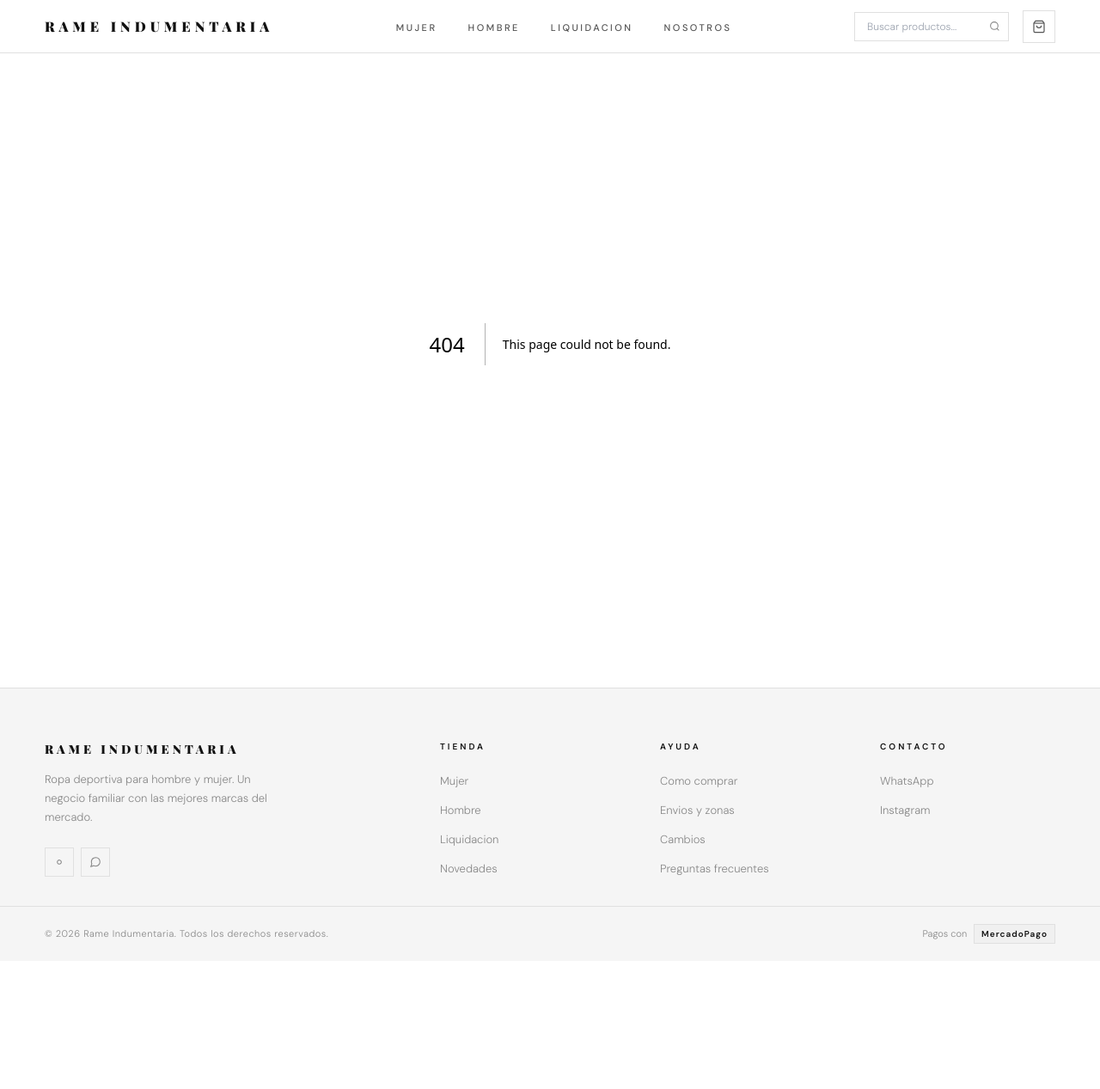
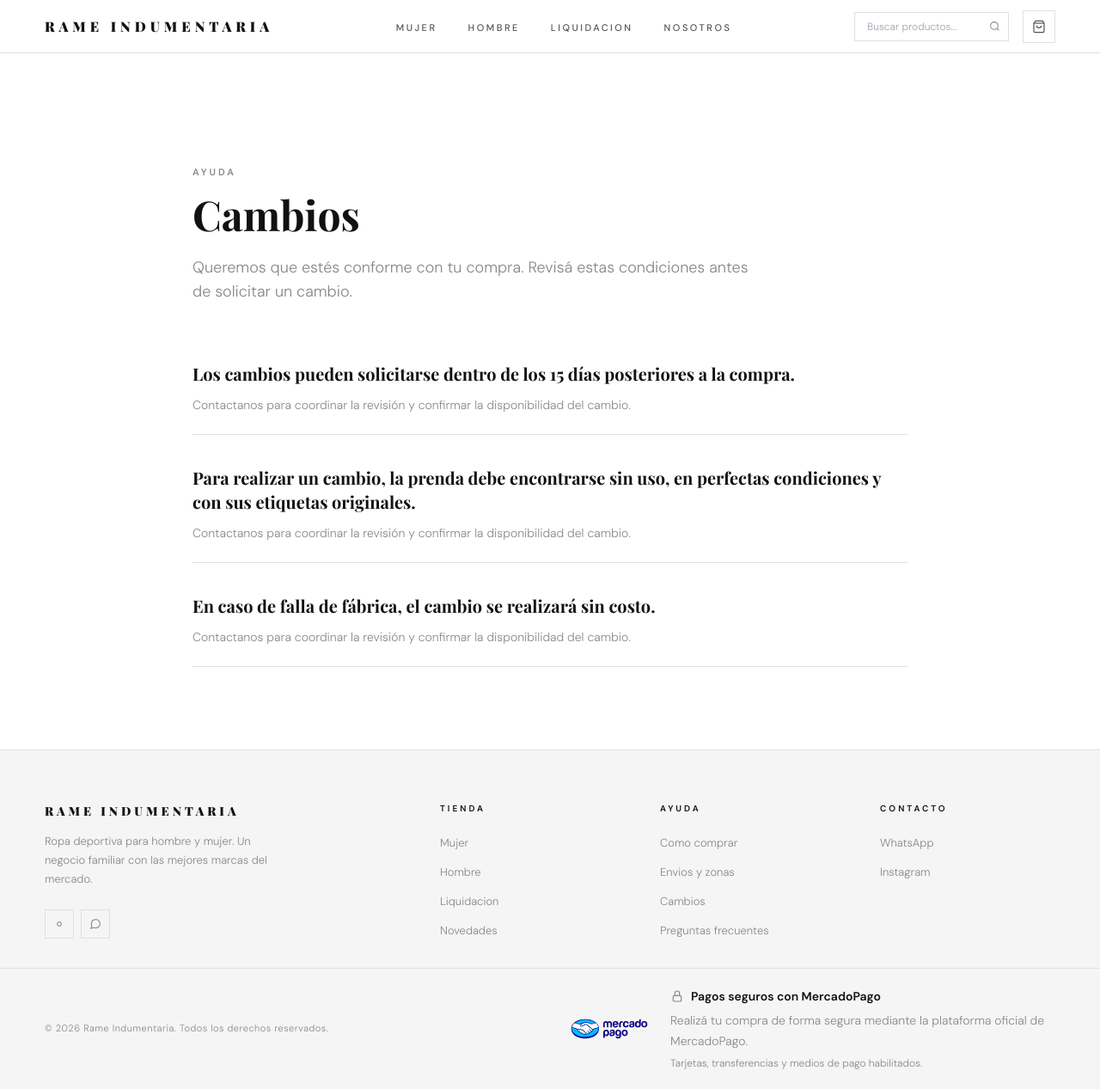
Before and after one commit to LucasDar43/rame-frontend, a Next.js app: page /cambios in a window 1280 px wide. Before the commit this address had no page. Shown: the whole page at 86% size. Before the commit the page ends 1118 px from the top, so only its background shows below. Built offline with nearby package versions, Linux system fonts and the light colour scheme.

Commit message:
feat(ui): mejorar footer y agregar paginas informativas de ayuda

```diff
--- /dev/null
+++ b/src/app/cambios/page.tsx
@@ -0,0 +1,42 @@
+const condiciones = [
+  'Los cambios pueden solicitarse dentro de los 15 días posteriores a la compra.',
+  'Para realizar un cambio, la prenda debe encontrarse sin uso, en perfectas condiciones y con sus etiquetas originales.',
+  'En caso de falla de fábrica, el cambio se realizará sin costo.',
+];
+
+export default function CambiosPage() {
+  return (
+    <main className="min-h-screen bg-white pt-24">
+      <section className="mx-auto max-w-4xl px-4 py-16 sm:px-6 lg:px-8 lg:py-24">
+        <p className="mb-4 text-[11px] font-semibold uppercase tracking-[3px] text-[var(--gray)]">
+          Ayuda
+        </p>
+        <h1
+          className="mb-6 text-4xl font-bold leading-tight text-[var(--black)] sm:text-5xl"
+          style={{ fontFamily: 'var(--font-playfair)' }}
+        >
+          Cambios
+        </h1>
+        <p className="max-w-2xl text-base leading-8 text-[var(--gray)] sm:text-lg">
+          Queremos que estés conforme con tu compra. Revisá estas condiciones antes de solicitar un cambio.
+        </p>
+
+        <ul className="mt-12 space-y-4">
+          {condiciones.map((condicion) => (
+            <li key={condicion} className="border-b border-[var(--border)] py-5">
+              <h2
+                className="text-xl font-bold text-[var(--black)]"
+                style={{ fontFamily: 'var(--font-playfair)' }}
+              >
+                {condicion}
+              </h2>
+              <p className="mt-2 text-sm leading-7 text-[var(--gray)]">
+                Contactanos para coordinar la revisión y confirmar la disponibilidad del cambio.
+              </p>
+            </li>
+          ))}
+        </ul>
+      </section>
+    </main>
+  );
+}
--- /dev/null
+++ b/src/app/como-comprar/page.tsx
@@ -0,0 +1,45 @@
+const pasos = [
+  'Explorá el catálogo y elegí tus productos favoritos.',
+  'Seleccioná talle y color según disponibilidad.',
+  'Agregá los productos al carrito.',
+  'Completá tus datos de contacto y envío.',
+  'Realizá el pago de forma segura mediante MercadoPago.',
+  'Recibirás la confirmación de tu compra una vez aprobado el pago.',
+];
+
+export default function ComoComprarPage() {
+  return (
+    <main className="min-h-screen bg-white pt-24">
+      <section className="mx-auto max-w-4xl px-4 py-16 sm:px-6 lg:px-8 lg:py-24">
+        <p className="mb-4 text-[11px] font-semibold uppercase tracking-[3px] text-[var(--gray)]">
+          Ayuda
+        </p>
+        <h1
+          className="mb-6 text-4xl font-bold leading-tight text-[var(--black)] sm:text-5xl"
+          style={{ fontFamily: 'var(--font-playfair)' }}
+        >
+          Cómo comprar
+        </h1>
+        <p className="max-w-2xl text-base leading-8 text-[var(--gray)] sm:text-lg">
+          Comprar en Rame Indumentaria es simple. Seguí estos pasos para completar tu pedido de forma rápida y segura.
+        </p>
+
+        <div className="mt-12 space-y-4">
+          {pasos.map((paso, index) => (
+            <div key={paso} className="border-b border-[var(--border)] py-5">
+              <span className="text-xs font-semibold uppercase tracking-[2px] text-[var(--gray)]">
+                Paso {index + 1}
+              </span>
+              <h2
+                className="mt-3 text-xl font-bold text-[var(--black)]"
+                style={{ fontFamily: 'var(--font-playfair)' }}
+              >
+                {paso}
+              </h2>
+            </div>
+          ))}
+        </div>
+      </section>
+    </main>
+  );
+}
--- /dev/null
+++ b/src/app/envios-y-zonas/page.tsx
@@ -0,0 +1,43 @@
+const puntos = [
+  'Hacemos envíos a todo el país para que puedas recibir tu compra estés donde estés.',
+  'Además, contamos con entregas coordinadas mediante envío propio en Nelson, Llambi Campbell, Esperanza y Laguna Paiva.',
+  'También podés optar por retiro en el local.',
+  'Los costos y tiempos de entrega se informan al momento de finalizar la compra.',
+];
+
+export default function EnviosYZonasPage() {
+  return (
+    <main className="min-h-screen bg-white pt-24">
+      <section className="mx-auto max-w-4xl px-4 py-16 sm:px-6 lg:px-8 lg:py-24">
+        <p className="mb-4 text-[11px] font-semibold uppercase tracking-[3px] text-[var(--gray)]">
+          Ayuda
+        </p>
+        <h1
+          className="mb-6 text-4xl font-bold leading-tight text-[var(--black)] sm:text-5xl"
+          style={{ fontFamily: 'var(--font-playfair)' }}
+        >
+          Envíos y zonas
+        </h1>
+        <p className="max-w-2xl text-base leading-8 text-[var(--gray)] sm:text-lg">
+          Coordinamos entregas para que recibas tu compra de la manera más cómoda según tu ubicación.
+        </p>
+
+        <div className="mt-12 space-y-4">
+          {puntos.map((punto) => (
+            <div key={punto} className="border-b border-[var(--border)] py-5">
+              <h2
+                className="text-xl font-bold text-[var(--black)]"
+                style={{ fontFamily: 'var(--font-playfair)' }}
+              >
+                {punto}
+              </h2>
+              <p className="mt-2 text-sm leading-7 text-[var(--gray)]">
+                La disponibilidad y el valor final se confirman al momento de coordinar tu pedido.
+              </p>
+            </div>
+          ))}
+        </div>
+      </section>
+    </main>
+  );
+}
--- /dev/null
+++ b/src/app/preguntas-frecuentes/page.tsx
@@ -0,0 +1,57 @@
+const preguntas = [
+  {
+    pregunta: '¿Qué medios de pago aceptan?',
+    respuesta: 'Trabajamos con MercadoPago y los medios de pago habilitados por la plataforma..',
+  },
+  {
+    pregunta: '¿Hacen envíos?',
+    respuesta: 'Sí, realizamos envíos a todo el pais.',
+  },
+  {
+    pregunta: '¿Cómo elijo el talle correcto?',
+    respuesta: 'Cada producto muestra los talles disponibles. Si necesitás ayuda, podés contactarnos.',
+  },
+  {
+    pregunta: '¿Puedo cambiar una prenda?',
+    respuesta: 'Sí, aceptamos cambios dentro de los 15 días posteriores a la compra, respetando las condiciones indicadas en la sección Cambios.',
+  },
+  {
+    pregunta: '¿Puedo retirar en local?',
+    respuesta: 'Sí, podés elegir retiro en local y coordinamos el horario de entrega.',
+  },
+];
+
+export default function PreguntasFrecuentesPage() {
+  return (
+    <main className="min-h-screen bg-white pt-24">
+      <section className="mx-auto max-w-4xl px-4 py-16 sm:px-6 lg:px-8 lg:py-24">
+        <p className="mb-4 text-[11px] font-semibold uppercase tracking-[3px] text-[var(--gray)]">
+          Ayuda
+        </p>
+        <h1
+          className="mb-6 text-4xl font-bold leading-tight text-[var(--black)] sm:text-5xl"
+          style={{ fontFamily: 'var(--font-playfair)' }}
+        >
+          Preguntas frecuentes
+        </h1>
+        <p className="max-w-2xl text-base leading-8 text-[var(--gray)] sm:text-lg">
+          Respuestas rápidas sobre pagos, envíos, talles, cambios y retiro en local.
+        </p>
+
+        <div className="mt-12 divide-y divide-[var(--border)] border-y border-[var(--border)]">
+          {preguntas.map(({ pregunta, respuesta }) => (
+            <div key={pregunta} className="py-6">
+              <h2
+                className="text-xl font-bold text-[var(--black)]"
+                style={{ fontFamily: 'var(--font-playfair)' }}
+              >
+                {pregunta}
+              </h2>
+              <p className="mt-3 text-sm leading-7 text-[var(--gray)]">{respuesta}</p>
+            </div>
+          ))}
+        </div>
+      </section>
+    </main>
+  );
+}
--- a/src/components/Footer.tsx
+++ b/src/components/Footer.tsx
@@ -59,11 +59,17 @@ export default function Footer() {
                   Liquidacion: '/productos?categoria=Liquidacion',
                   Novedades: '/productos?categoria=Novedades',
                 };
-                const href = tiendaHrefs[link];
+                const ayudaHrefs: Record<string, string> = {
+                  'Como comprar': '/como-comprar',
+                  'Envios y zonas': '/envios-y-zonas',
+                  Cambios: '/cambios',
+                  'Preguntas frecuentes': '/preguntas-frecuentes',
+                };
+                const href = tiendaHrefs[link] ?? ayudaHrefs[link];
 
                 return (
                   <li key={link}>
-                    {col.title === 'Tienda' && href ? (
+                    {href ? (
                       <Link href={href} style={{
                         fontSize: '13px', color: 'var(--gray)', textDecoration: 'none',
                       }}>
@@ -91,15 +97,42 @@ export default function Footer() {
         <span style={{ fontSize: '11px', color: 'var(--gray)', letterSpacing: '0.5px' }}>
           © {new Date().getFullYear()} Rame Indumentaria. Todos los derechos reservados.
         </span>
-        <div style={{ display: 'flex', alignItems: 'center', gap: '8px', fontSize: '11px', color: 'var(--gray)' }}>
-          <span>Pagos con</span>
-          <span style={{
-            background: 'var(--card)', color: 'var(--white)', fontWeight: 700,
-            fontSize: '10px', padding: '3px 8px', letterSpacing: '1px',
-            border: '1px solid var(--border)',
-          }}>
-            MercadoPago
-          </span>
+        <div className="w-full max-w-2xl pt-4 sm:w-auto sm:pt-0">
+          <div className="flex flex-col gap-3 border-t border-[var(--border)] pt-4 sm:flex-row sm:items-center sm:border-t-0 sm:pt-0">
+            <div className="flex h-14 w-32 shrink-0 items-center sm:justify-end">
+              <img
+                src="/images/logos/mercadopago.svg"
+                alt="Mercado Pago"
+                className="h-12 w-auto"
+              />
+            </div>
+            <div>
+              <div className="flex items-center gap-2">
+                <svg
+                  aria-hidden="true"
+                  className="h-4 w-4 shrink-0 text-[var(--gray)]"
+                  viewBox="0 0 24 24"
+                  fill="none"
+                  stroke="currentColor"
+                  strokeWidth="1.8"
+                  strokeLinecap="round"
+                  strokeLinejoin="round"
+                >
+                  <rect width="14" height="10" x="5" y="11" rx="2" />
+                  <path d="M8 11V7a4 4 0 0 1 8 0v4" />
+                </svg>
+                <h3 className="text-sm font-semibold leading-6 text-[var(--black)]">
+                  Pagos seguros con MercadoPago
+                </h3>
+              </div>
+              <p className="mt-1 max-w-md text-sm leading-6 text-[var(--gray)]">
+                Realizá tu compra de forma segura mediante la plataforma oficial de MercadoPago.
+              </p>
+              <p className="mt-1 text-xs leading-5 text-[var(--gray)]">
+                Tarjetas, transferencias y medios de pago habilitados.
+              </p>
+            </div>
+          </div>
         </div>
       </div>
     </>
```
Also changed, not shown: public/images/logos/mercadopago.svg (added).
